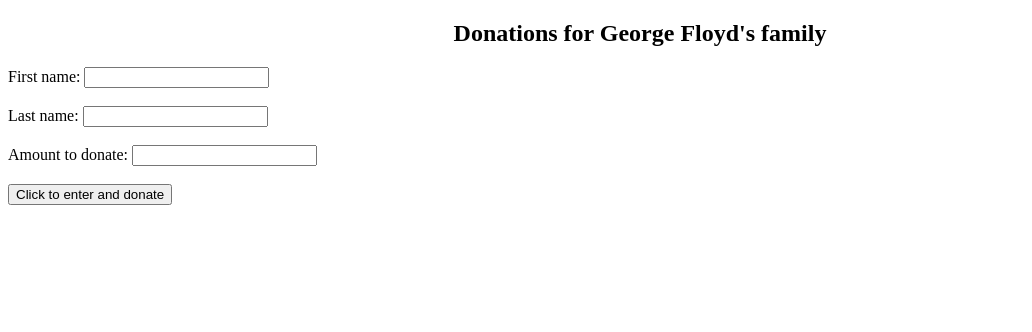
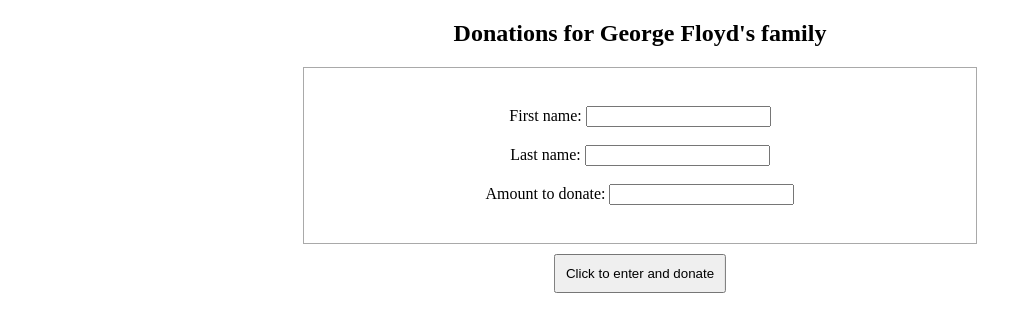
Before and after one commit to PrimeNoodles/Assignment-1, a plain HTML site: page Page1.html in a window 1280 px wide. Shown: the whole page, without its empty margins (0-1032 px from the left). Drawn offline with Linux system fonts and the light colour scheme.

Commit message:
layout template

```diff
--- a/Page1.html
+++ b/Page1.html
@@ -3,7 +3,7 @@
 
 <head>
     <title>Geroge Floyd</title>
-    <link rel="stylesheet" type="text/css" href="style.css">
+    <link rel="stylesheet" type="text/css" href="donation.css">
 </head>
 
 <body>
@@ -11,16 +11,16 @@
 <h2 class = headings2> Donations for George Floyd's family</h2>
 
 <form action="/action_page.php">
+    <br>
   <label for="fname">First name:</label>
   <input type="text" id="fname" name="fname"><br><br>
   <label for="lname">Last name:</label>
   <input type="text" id="lname" name="lname"><br><br>
   <label for="amount">Amount to donate:</label>
   <input type="text" id="amount" money="amount"><br><br>
-
 </form>
 
-<button onclick="myFunction()">Click to enter and donate</button>
+<button class = "donationButton" onclick="myFunction()">Click to enter and donate</button>
 
 <script>
 function myFunction() {
--- /dev/null
+++ b/donation.css
@@ -0,0 +1,20 @@
+.headings2{
+    text-align: center;
+}
+form{
+    /* display: inline-block; */
+    margin: 0;
+    margin-left: 50%;
+    transform: translateX(-50%);
+    text-align: center;
+    border: 1px solid darkgray;
+    padding: 20px;
+    width: 50%;
+    margin-bottom: 10px;
+}
+.donationButton{
+    padding: 10px;
+    text-align: center;
+    margin-left: 50%;
+    transform: translateX(-50%);
+}
--- a/style.css
+++ b/style.css
@@ -8,6 +8,3 @@
     border: 10px solid black;
     padding: 5%;
 }
-.headings2{
-    text-align: center;
-}
```
